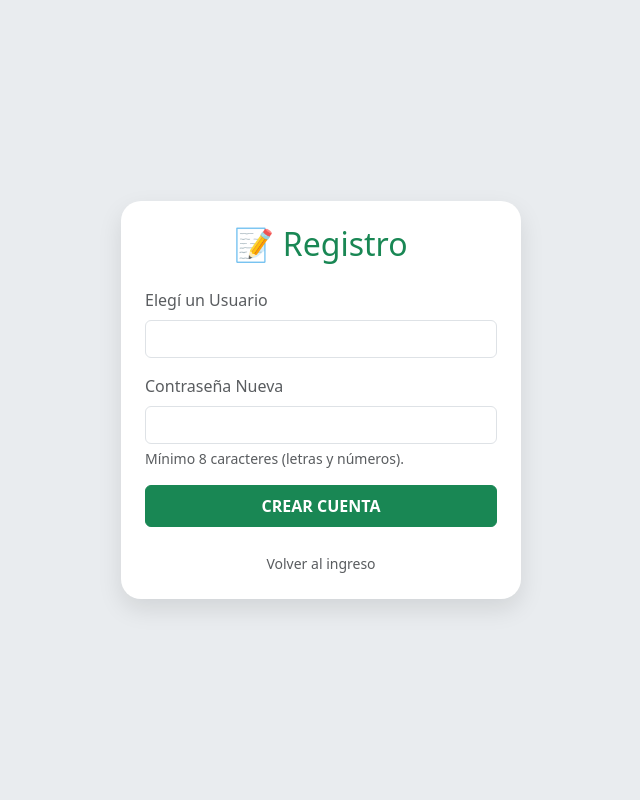
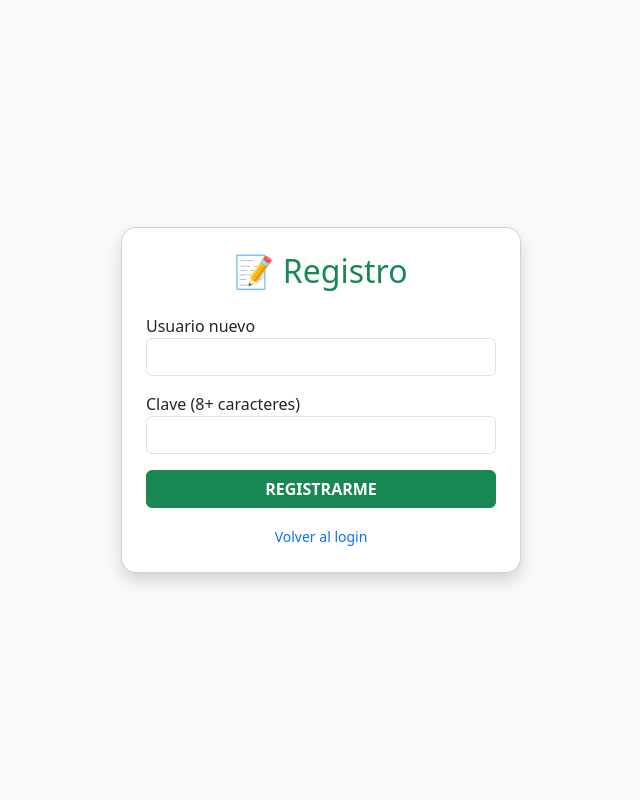
Before and after one commit to Pastormerlo/control-drenaje, a Flask app: page /registro in a window 1280 px wide. Shown: the whole page, without its empty margins (319-959 px from the left). Run offline with Flask 3, Linux system fonts and the light colour scheme; some libraries are stand-ins or nearby versions.

Commit message:
Add files via upload

```diff
--- a/templates/register.html
+++ b/templates/register.html
@@ -3,41 +3,25 @@
 <head>
     <meta charset="UTF-8">
     <meta name="viewport" content="width=device-width, initial-scale=1.0">
-    <title>Registro - Control Salud</title>
+    <title>Registro - Salud</title>
     <link href="https://cdn.jsdelivr.net/npm/bootstrap@5.3.0/dist/css/bootstrap.min.css" rel="stylesheet">
-    <style>
-        body { background: #e9ecef; height: 100vh; display: flex; align-items: center; justify-content: center; }
-        .card { border-radius: 20px; box-shadow: 0 10px 25px rgba(0,0,0,0.1); border: none; width: 100%; max-width: 400px; }
-    </style>
+    <link rel="manifest" href="/manifest.json">
 </head>
-<body>
-    <div class="container p-3">
-        <div class="card p-4 mx-auto">
-            <h2 class="text-center mb-4 text-success">📝 Registro</h2>
-
+<body class="bg-light d-flex align-items-center" style="height: 100vh;">
+    <div class="container">
+        <div class="card p-4 mx-auto shadow" style="max-width: 400px; border-radius: 15px;">
+            <h2 class="text-center text-success mb-4">📝 Registro</h2>
             {% with messages = get_flashed_messages(with_categories=true) %}
-              {% if messages %}
-                {% for category, message in messages %}
-                  <div class="alert alert-{{ category }} fade show small" role="alert">{{ message }}</div>
-                {% endfor %}
-              {% endif %}
+              {% if messages %}{% for c, m in messages %}
+                <div class="alert alert-{{c}} small">{{m}}</div>
+              {% endfor %}{% endif %}
             {% endwith %}
-
             <form method="POST">
-                <div class="mb-3">
-                    <label class="form-label text-muted">Elegí un Usuario</label>
-                    <input type="text" name="usuario" class="form-control" required>
-                </div>
-                <div class="mb-3">
-                    <label class="form-label text-muted">Contraseña Nueva</label>
-                    <input type="password" name="password" class="form-control" required>
-                    <div id="passwordHelp" class="form-text">Mínimo 8 caracteres (letras y números).</div>
-                </div>
-                <button type="submit" class="btn btn-success w-100 py-2 fw-bold">CREAR CUENTA</button>
+                <div class="mb-3"><label>Usuario nuevo</label><input type="text" name="usuario" class="form-control" required></div>
+                <div class="mb-3"><label>Clave (8+ caracteres)</label><input type="password" name="password" class="form-control" required></div>
+                <button type="submit" class="btn btn-success w-100 fw-bold">REGISTRARME</button>
             </form>
-            <div class="text-center mt-4">
-                <a href="{{ url_for('login') }}" class="text-decoration-none small text-muted">Volver al ingreso</a>
-            </div>
+            <div class="text-center mt-3"><a href="{{ url_for('login') }}" class="text-decoration-none small">Volver al login</a></div>
         </div>
     </div>
 </body>
```
